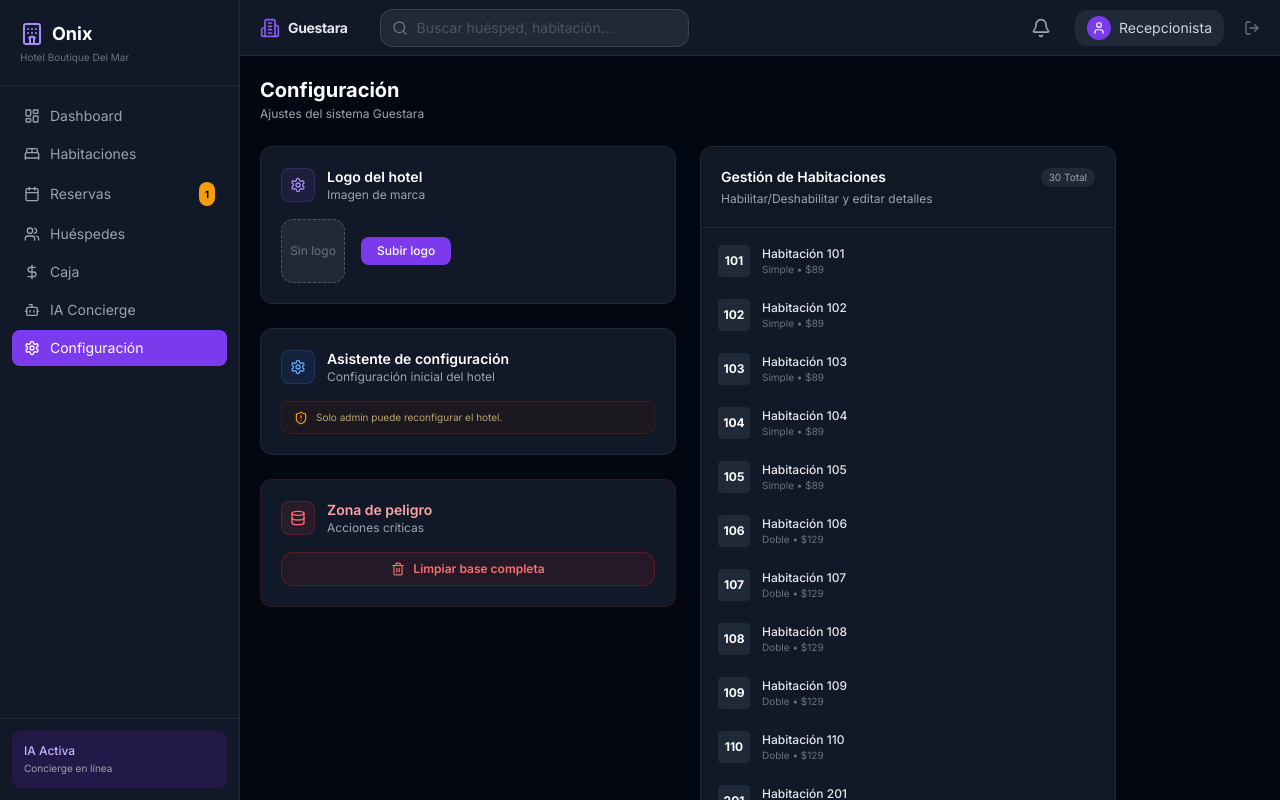
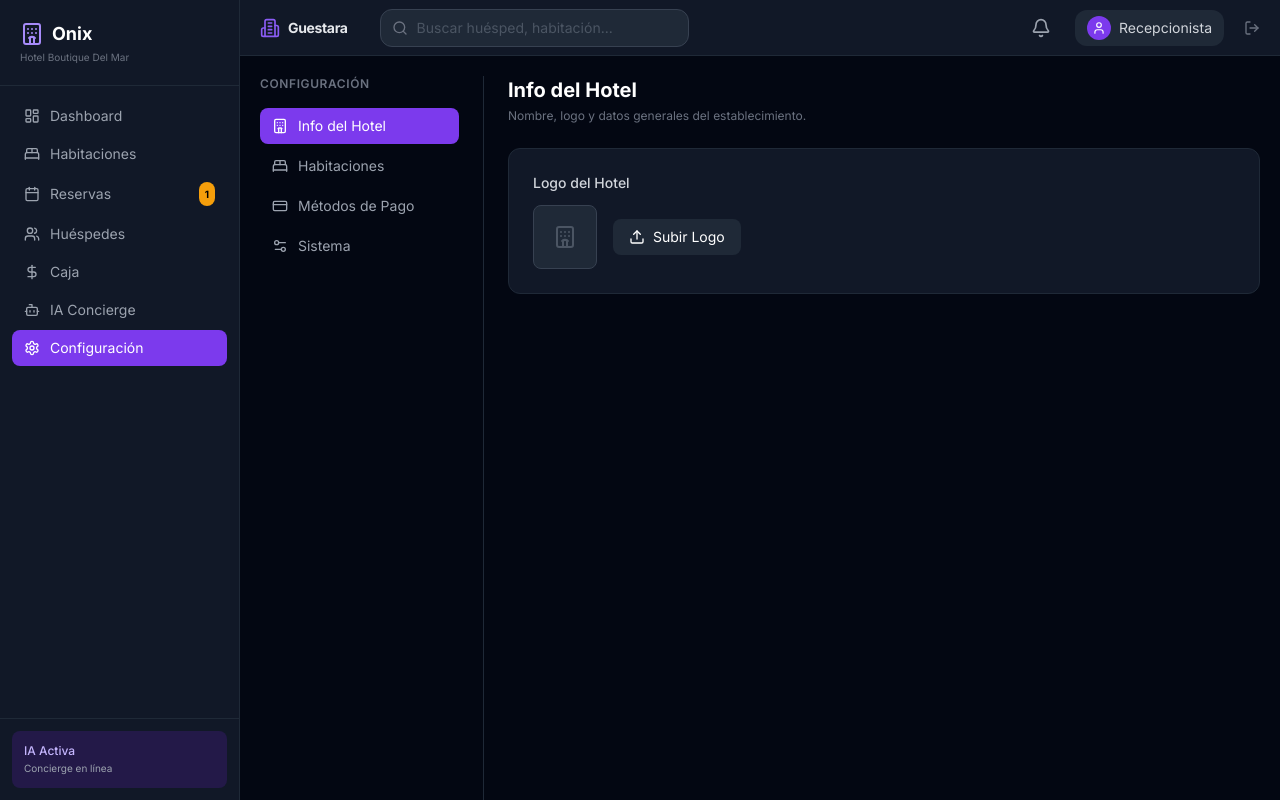
Before and after one commit to guestara-dev/guestara, a Next.js app: page /configuracion in a window 1280 px wide. Built offline with nearby package versions, Linux system fonts and the light colour scheme.

Commit message:
fix(P2): configuracion con menu lateral y subsecciones

```diff
--- a/app/configuracion/page.tsx
+++ b/app/configuracion/page.tsx
@@ -1,19 +1,17 @@
 'use client'
 import { useState, useRef, useEffect } from 'react'
-import { useRouter } from 'next/navigation'
 import { useStore } from '@/lib/store'
-import { Trash2, AlertTriangle, CheckCircle, Settings, Database, ShieldAlert, Edit2, Save, X, Eye, EyeOff } from 'lucide-react'
+import { Hotel, BedDouble, CreditCard, Settings2, Upload, Save, X, Edit2, Trash2, CheckCircle } from 'lucide-react'
 import AlertDialog from '@/components/AlertDialog'
+
+type Section = 'hotel' | 'rooms' | 'payments' | 'system'
 
 export default function ConfiguracionPage() {
   const { rooms, updateRoom, resetDashboard, hotelLogo, setHotelLogo } = useStore()
-  const router = useRouter()
+  const [section, setSection] = useState<Section>('hotel')
   const [showConfirm, setShowConfirm] = useState(false)
   const [done, setDone] = useState(false)
-  const [role, setRole] = useState<string | null>(null)
   const fileInputRef = useRef<HTMLInputElement>(null)
-
-  // State for room editing
   const [editingRoom, setEditingRoom] = useState<string | null>(null)
   const [editValues, setEditValues] = useState({ name: '', type: 'single' as 'single' | 'double', price: 0, enabled: true })
 
@@ -25,219 +23,166 @@ export default function ConfiguracionPage() {
     reader.readAsDataURL(file)
   }
 
-  useEffect(() => {
-    try {
-      const cookie = document.cookie.split(';').find(c => c.trim().startsWith('g_auth='))
-      if (cookie) {
-        const val = JSON.parse(atob(decodeURIComponent(cookie.split('=').slice(1).join('='))))
-        setRole(val.role)
-      } else {
-        setRole('receptionist')
+  const handleEditRoom = (roomNum: string) => {
+    const room = rooms.find(r => r.number === roomNum)
+    if (room) {
+      setEditingRoom(roomNum)
+      setEditValues({ name: room.name || '', type: room.type, price: room.price || 0, enabled: room.enabled !== false })
     }
-    } catch {
-      setRole('receptionist')
-    }
-  }, [])
-
-  const handleReset = async () => {
-    await resetDashboard()
-    setDone(true)
-    setTimeout(() => setDone(false), 3000)
   }
 
-  const handleStartEdit = (room: any) => {
-    setEditingRoom(room.number)
-    setEditValues({
-      name: room.name || `Habitación ${room.number}`,
-      type: room.type,
-      price: room.price,
-      enabled: room.enabled
-    })
-  }
-
-  const handleSaveRoom = (roomNum: string) => {
-    updateRoom(roomNum, editValues)
+  const handleSaveRoom = () => {
+    if (!editingRoom) return
+    updateRoom(editingRoom, editValues)
     setEditingRoom(null)
   }
 
+  const menu = [
+    { id: 'hotel'    as Section, label: 'Info del Hotel',   icon: Hotel },
+    { id: 'rooms'    as Section, label: 'Habitaciones',     icon: BedDouble },
+    { id: 'payments' as Section, label: 'Métodos de Pago', icon: CreditCard },
+    { id: 'system'   as Section, label: 'Sistema',          icon: Settings2 },
+  ]
+
   return (
-    <div className="p-5 space-y-6 max-w-4xl pb-20">
+    <div className="flex gap-6 p-5 min-h-screen">
+
+      {/* SIDEBAR NAV */}
+      <aside className="w-56 shrink-0 border-r border-gray-800 pr-6">
+        <h2 className="text-xs font-semibold text-gray-500 uppercase tracking-wider mb-4">Configuración</h2>
+        <nav className="flex flex-col gap-1">
+          {menu.map(({ id, label, icon: Icon }) => (
+            <button
+              key={id}
+              onClick={() => setSection(id)}
+              className={`flex items-center gap-2.5 px-3 py-2 rounded-lg text-sm transition-colors text-left ${
+                section === id
+                  ? 'bg-violet-600 text-white'
+                  : 'text-gray-400 hover:text-white hover:bg-gray-800'
+              }`}
+            >
+              <Icon className="w-4 h-4 shrink-0" />
+              <span>{label}</span>
+            </button>
+          ))}
+        </nav>
+      </aside>
+
+      {/* CONTENIDO */}
+      <div className="flex-1 min-w-0">
+
+        {/* ─ INFO DEL HOTEL ─ */}
+        {section === 'hotel' && (
           <div>
-        <h1 className="text-xl font-bold">Configuración</h1>
-        <p className="text-xs text-gray-400 mt-0.5">Ajustes del sistema Guestara</p>
-      </div>
-
-      <div className="grid grid-cols-1 md:grid-cols-2 gap-6">
-        <div className="space-y-6">
-          {/* Logo del hotel */}
-          <div className="bg-gray-900 border border-gray-800 rounded-xl p-5">
-            <div className="flex items-center gap-3 mb-4">
-              <div className="p-2 bg-violet-500/10 rounded-lg border border-violet-500/20">
-                <Settings className="w-4 h-4 text-violet-400"/>
-              </div>
+            <h1 className="text-xl font-bold mb-1">Info del Hotel</h1>
+            <p className="text-xs text-gray-500 mb-6">Nombre, logo y datos generales del establecimiento.</p>
+            <div className="bg-gray-900 border border-gray-800 rounded-xl p-6 space-y-6">
               <div>
-                <h2 className="font-semibold text-sm">Logo del hotel</h2>
-                <p className="text-xs text-gray-400">Imagen de marca</p>
-              </div>
-            </div>
+                <label className="block text-sm font-medium text-gray-300 mb-3">Logo del Hotel</label>
                 <div className="flex items-center gap-4">
                   {hotelLogo ? (
-                <img src={hotelLogo} alt="Logo" className="h-16 w-16 object-contain rounded-xl border border-gray-700 bg-gray-800 p-1" />
+                    <img src={hotelLogo} alt="logo" className="h-16 w-16 object-contain rounded-lg border border-gray-700 bg-gray-800" />
                   ) : (
-                <div className="h-16 w-16 rounded-xl border border-dashed border-gray-600 bg-gray-800 flex items-center justify-center">
-                  <span className="text-xs text-gray-500">Sin logo</span>
+                    <div className="h-16 w-16 rounded-lg bg-gray-800 border border-gray-700 flex items-center justify-center">
+                      <Hotel className="w-6 h-6 text-gray-600" />
                     </div>
                   )}
                   <div className="flex flex-col gap-2">
-                <input ref={fileInputRef} type="file" accept="image/*" className="hidden" onChange={handleLogoUpload} />
-                <button onClick={() => fileInputRef.current?.click()} className="bg-violet-600 hover:bg-violet-500 text-white px-4 py-1.5 rounded-lg text-xs font-medium transition-all">
-                  Subir logo
+                    <button
+                      onClick={() => fileInputRef.current?.click()}
+                      className="flex items-center gap-2 bg-gray-800 hover:bg-gray-700 px-4 py-2 rounded-lg text-sm transition-colors"
+                    >
+                      <Upload className="w-4 h-4" /> Subir Logo
                     </button>
                     {hotelLogo && (
-                  <button onClick={() => setHotelLogo(null)} className="text-red-400 text-xs hover:underline text-left">
+                      <button onClick={() => setHotelLogo(null)} className="text-xs text-red-400 hover:text-red-300 text-left">
                         Eliminar logo
                       </button>
                     )}
                   </div>
+                  <input ref={fileInputRef} type="file" accept="image/*" onChange={handleLogoUpload} className="hidden" />
                 </div>
               </div>
-
-          {/* Info del hotel / Setup */}
-          <div className="bg-gray-900 border border-gray-800 rounded-xl p-5">
-            <div className="flex items-center gap-3 mb-4">
-              <div className="p-2 bg-blue-500/10 rounded-lg border border-blue-500/20">
-                <Settings className="w-4 h-4 text-blue-400"/>
-              </div>
-              <div>
-                <h2 className="font-semibold text-sm">Asistente de configuración</h2>
-                <p className="text-xs text-gray-400">Configuración inicial del hotel</p>
             </div>
           </div>
-            {role === 'admin' ? (
-              <button onClick={() => router.push('/setup')} className="w-full bg-gray-800 hover:bg-gray-700 text-white py-2 rounded-xl text-xs font-medium border border-gray-700 transition-colors">
-                Abrir Setup Wizard
-              </button>
-            ) : (
-              <div className="flex items-center gap-2 bg-amber-950/20 border border-amber-900/30 rounded-lg px-3 py-2">
-                <ShieldAlert className="w-3.5 h-3.5 text-amber-500 shrink-0"/>
-                <p className="text-[10px] text-amber-200/70">Solo admin puede reconfigurar el hotel.</p>
-              </div>
         )}
-          </div>
 
-          {/* Danger zone */}
-          <div className="bg-gray-900 border border-red-900/30 rounded-xl p-5">
-            <div className="flex items-center gap-3 mb-4">
-              <div className="p-2 bg-red-500/10 rounded-lg border border-red-500/20">
-                <Database className="w-4 h-4 text-red-400"/>
-              </div>
+        {/* ─ HABITACIONES ─ */}
+        {section === 'rooms' && (
           <div>
-                <h2 className="font-semibold text-sm text-red-300">Zona de peligro</h2>
-                <p className="text-xs text-gray-400">Acciones críticas</p>
-              </div>
-            </div>
-            {done ? (
-              <div className="flex items-center gap-2 text-emerald-400 text-xs font-medium p-2 bg-emerald-500/10 rounded-lg border border-emerald-500/20">
-                <CheckCircle className="w-3.5 h-3.5"/> Base limpiada exitosamente
-              </div>
-            ) : (
-              <button onClick={() => setShowConfirm(true)} className="w-full flex items-center justify-center gap-2 bg-red-600/10 hover:bg-red-600/20 border border-red-600/30 text-red-400 py-2 rounded-xl text-xs font-semibold transition-all">
-                <Trash2 className="w-3.5 h-3.5"/> Limpiar base completa
-              </button>
-            )}
-          </div>
-        </div>
-
-        {/* Room Management */}
-        <div className="bg-gray-900 border border-gray-800 rounded-xl flex flex-col overflow-hidden">
-          <div className="p-5 border-b border-gray-800 bg-gray-900/50">
-            <div className="flex items-center justify-between mb-1">
-              <h2 className="font-semibold text-sm">Gestión de Habitaciones</h2>
-              <span className="text-[10px] bg-gray-800 text-gray-400 px-2 py-0.5 rounded-full">{rooms.length} Total</span>
-            </div>
-            <p className="text-xs text-gray-400">Habilitar/Deshabilitar y editar detalles</p>
-          </div>
-
-          <div className="flex-1 overflow-y-auto max-h-[600px] p-2 space-y-1 custom-scrollbar">
-            {rooms.sort((a,b) => a.number.localeCompare(b.number)).map(room => (
-              <div key={room.number} className={`group rounded-lg p-2 transition-all ${editingRoom === room.number ? 'bg-violet-600/10 border border-violet-500/30' : 'hover:bg-gray-800/50 border border-transparent'}`}>
+            <h1 className="text-xl font-bold mb-1">Habitaciones</h1>
+            <p className="text-xs text-gray-500 mb-6">
+              Activa o desactiva habitaciones. Las desactivadas no aparecen en el dashboard ni en las métricas.
+            </p>
+            <div className="space-y-2">
+              {rooms.map(room => (
+                <div
+                  key={room.number}
+                  className={`bg-gray-900 border rounded-xl p-4 transition-opacity ${
+                    room.enabled === false ? 'opacity-50 border-gray-800' : 'border-gray-700'
+                  }`}
+                >
                   {editingRoom === room.number ? (
-                  <div className="space-y-3">
-                    <div className="flex items-center justify-between">
-                      <span className="text-xs font-bold text-violet-400">Editando {room.number}</span>
-                      <div className="flex gap-1">
-                        <button onClick={() => setEditingRoom(null)} className="p-1 hover:bg-gray-700 rounded text-gray-400"><X className="w-3.5 h-3.5"/></button>
-                        <button onClick={() => handleSaveRoom(room.number)} className="p-1 bg-violet-600 text-white rounded hover:bg-violet-500"><Save className="w-3.5 h-3.5"/></button>
-                      </div>
-                    </div>
-                    <div className="grid grid-cols-2 gap-2">
-                      <div className="col-span-2">
-                        <label className="text-[10px] text-gray-500 uppercase font-bold ml-1">Nombre / Alias</label>
+                    <div className="grid grid-cols-5 gap-3 items-center">
                       <input
-                          type="text"
                         value={editValues.name}
-                          onChange={e => setEditValues({...editValues, name: e.target.value})}
-                          className="w-full bg-gray-800 border border-gray-700 rounded px-2 py-1.5 text-xs text-white focus:outline-none focus:border-violet-500"
-                          placeholder="Ej: Suite Presidencial"
+                        onChange={e => setEditValues(v => ({...v, name: e.target.value}))}
+                        placeholder="Nombre"
+                        className="bg-gray-800 border border-gray-700 rounded px-2 py-1.5 text-sm col-span-1"
                       />
-                      </div>
-                      <div>
-                        <label className="text-[10px] text-gray-500 uppercase font-bold ml-1">Tipo</label>
                       <select
                         value={editValues.type}
-                          onChange={e => setEditValues({...editValues, type: e.target.value as any})}
-                          className="w-full bg-gray-800 border border-gray-700 rounded px-2 py-1.5 text-xs text-white focus:outline-none"
+                        onChange={e => setEditValues(v => ({...v, type: e.target.value as any}))}
+                        className="bg-gray-800 border border-gray-700 rounded px-2 py-1.5 text-sm"
                       >
-                          <option value="single">Single</option>
-                          <option value="double">Double</option>
+                        <option value="single">Simple</option>
+                        <option value="double">Doble</option>
                       </select>
-                      </div>
-                      <div>
-                        <label className="text-[10px] text-gray-500 uppercase font-bold ml-1">Precio x Noche</label>
                       <input
                         type="number"
                         value={editValues.price}
-                          onChange={e => setEditValues({...editValues, price: Number(e.target.value)})}
-                          className="w-full bg-gray-800 border border-gray-700 rounded px-2 py-1.5 text-xs text-white focus:outline-none"
+                        onChange={e => setEditValues(v => ({...v, price: +e.target.value}))}
+                        placeholder="Precio/noche"
+                        className="bg-gray-800 border border-gray-700 rounded px-2 py-1.5 text-sm"
                       />
+                      <label className="flex items-center gap-2 text-sm text-gray-400 cursor-pointer">
+                        <input
+                          type="checkbox"
+                          checked={editValues.enabled}
+                          onChange={e => setEditValues(v => ({...v, enabled: e.target.checked}))}
+                        />
+                        Visible
+                      </label>
+                      <div className="flex gap-2">
+                        <button onClick={handleSaveRoom} className="bg-emerald-600 hover:bg-emerald-500 px-3 py-1.5 rounded-lg text-xs font-medium"><Save className="w-3.5 h-3.5" /></button>
+                        <button onClick={() => setEditingRoom(null)} className="bg-gray-700 hover:bg-gray-600 px-3 py-1.5 rounded-lg text-xs"><X className="w-3.5 h-3.5" /></button>
                       </div>
-                    </div>
-                    <button
-                      onClick={() => setEditValues({...editValues, enabled: !editValues.enabled})}
-                      className={`w-full py-1.5 rounded text-[10px] font-bold uppercase tracking-wider transition-colors ${editValues.enabled ? 'bg-emerald-500/20 text-emerald-400 border border-emerald-500/30' : 'bg-red-500/20 text-red-400 border border-red-500/30'}`}
-                    >
-                      {editValues.enabled ? 'Habitación Habilitada' : 'Habitación Deshabilitada'}
-                    </button>
                     </div>
                   ) : (
                     <div className="flex items-center justify-between">
-                    <div className="flex items-center gap-3">
-                      <div className={`w-8 h-8 rounded flex items-center justify-center text-xs font-bold ${room.enabled ? 'bg-gray-800 text-white' : 'bg-red-950/40 text-red-500/50 grayscale'}`}>
-                        {room.number}
-                      </div>
+                      <div className="flex items-center gap-4">
+                        <span className="text-xl font-bold text-violet-400 w-10">{room.number}</span>
                         <div>
-                        <p className={`text-xs font-medium ${room.enabled ? 'text-gray-200' : 'text-gray-500 line-through'}`}>
-                          {room.name || `Habitación ${room.number}`}
-                        </p>
-                        <p className="text-[10px] text-gray-500">
-                          {room.type === 'single' ? 'Simple' : 'Doble'} • ${room.price}
-                        </p>
+                          <p className="text-sm font-medium">{room.name || `Habitación ${room.number}`}</p>
+                          <p className="text-xs text-gray-500">{room.type === 'single' ? 'Simple' : 'Doble'}{room.price ? ` · $${room.price}/noche` : ''}</p>
                         </div>
                       </div>
-                    <div className="flex items-center gap-1 opacity-0 group-hover:opacity-100 transition-opacity">
+                      <div className="flex items-center gap-3">
                         <button
-                        onClick={() => updateRoom(room.number, { enabled: !room.enabled })}
-                        className={`p-1.5 rounded hover:bg-gray-700 ${room.enabled ? 'text-gray-400' : 'text-amber-500'}`}
-                        title={room.enabled ? "Deshabilitar" : "Habilitar"}
+                          onClick={() => updateRoom(room.number, { enabled: room.enabled === false ? true : false })}
+                          className={`text-xs px-3 py-1 rounded-full font-medium transition-colors ${
+                            room.enabled !== false
+                              ? 'bg-emerald-500/20 text-emerald-300 hover:bg-emerald-500/30'
+                              : 'bg-gray-700 text-gray-400 hover:bg-gray-600'
+                          }`}
                         >
-                        {room.enabled ? <EyeOff className="w-3.5 h-3.5"/> : <Eye className="w-3.5 h-3.5"/>}
+                          {room.enabled !== false ? 'Visible' : 'Oculta'}
                         </button>
                         <button
-                        onClick={() => handleStartEdit(room)}
-                        className="p-1.5 rounded hover:bg-gray-700 text-gray-400"
-                        title="Editar detalles"
+                          onClick={() => handleEditRoom(room.number)}
+                          className="p-1.5 hover:bg-gray-800 rounded-lg transition-colors"
                         >
-                        <Edit2 className="w-3.5 h-3.5"/>
+                          <Edit2 className="w-4 h-4 text-gray-400" />
                         </button>
                       </div>
                     </div>
@@ -246,19 +191,55 @@ export default function ConfiguracionPage() {
               ))}
             </div>
           </div>
+        )}
+
+        {/* ─ PAGOS ─ */}
+        {section === 'payments' && (
+          <div>
+            <h1 className="text-xl font-bold mb-1">Métodos de Pago</h1>
+            <p className="text-xs text-gray-500 mb-6">Configura los métodos aceptados en el establecimiento.</p>
+            <div className="bg-gray-900 border border-gray-800 rounded-xl p-6">
+              <p className="text-sm text-gray-400">Efectivo, Tarjeta de débito/crédito y Transferencia están activos por defecto.</p>
+            </div>
+          </div>
+        )}
+
+        {/* ─ SISTEMA ─ */}
+        {section === 'system' && (
+          <div>
+            <h1 className="text-xl font-bold mb-1">Sistema</h1>
+            <p className="text-xs text-gray-500 mb-6">Opciones avanzadas y mantenimiento del sistema.</p>
+            <div className="bg-gray-900 border border-red-900/40 rounded-xl p-6">
+              <h3 className="text-sm font-semibold text-red-400 mb-1">Zona de Peligro</h3>
+              <p className="text-xs text-gray-500 mb-4">
+                Elimina todas las reservas, pagos y registros. Las habitaciones vuelven al estado inicial.
+                Esta acción no se puede deshacer.
+              </p>
+              <button
+                onClick={() => setShowConfirm(true)}
+                className="flex items-center gap-2 bg-red-600/20 hover:bg-red-600/30 text-red-400 px-4 py-2 rounded-lg text-sm font-medium transition-colors border border-red-900/40"
+              >
+                <Trash2 className="w-4 h-4" /> Limpiar Dashboard
+              </button>
+            </div>
+          </div>
+        )}
       </div>
 
       {showConfirm && (
         <AlertDialog
-          open
-          title="¿Limpiar toda la base?"
-          description="Se eliminarán TODAS las reservas, pagos, extras y cierres de caja. Las 30 habitaciones quedarán disponibles. Esta acción es irreversible."
+          title="¿Limpiar todo el dashboard?"
+          desc="Esto eliminará TODAS las reservas, pagos y auditorías. Esta acción NO se puede deshacer."
           variant="danger"
-          confirmLabel="Sí, limpiar todo"
-          cancelLabel="Cancelar"
-          onConfirm={() => { setShowConfirm(false); handleReset() }}
+          onConfirm={() => { resetDashboard(); setShowConfirm(false); setDone(true); setTimeout(() => setDone(false), 2500) }}
           onCancel={() => setShowConfirm(false)}
         />
+      )}
+
+      {done && (
+        <div className="fixed bottom-5 right-5 bg-emerald-600 text-white px-4 py-2.5 rounded-xl shadow-lg flex items-center gap-2 text-sm font-medium">
+          <CheckCircle className="w-4 h-4" /> Dashboard limpiado
+        </div>
       )}
     </div>
   )
```
Lines whose indentation alone changed are shown as unchanged.
